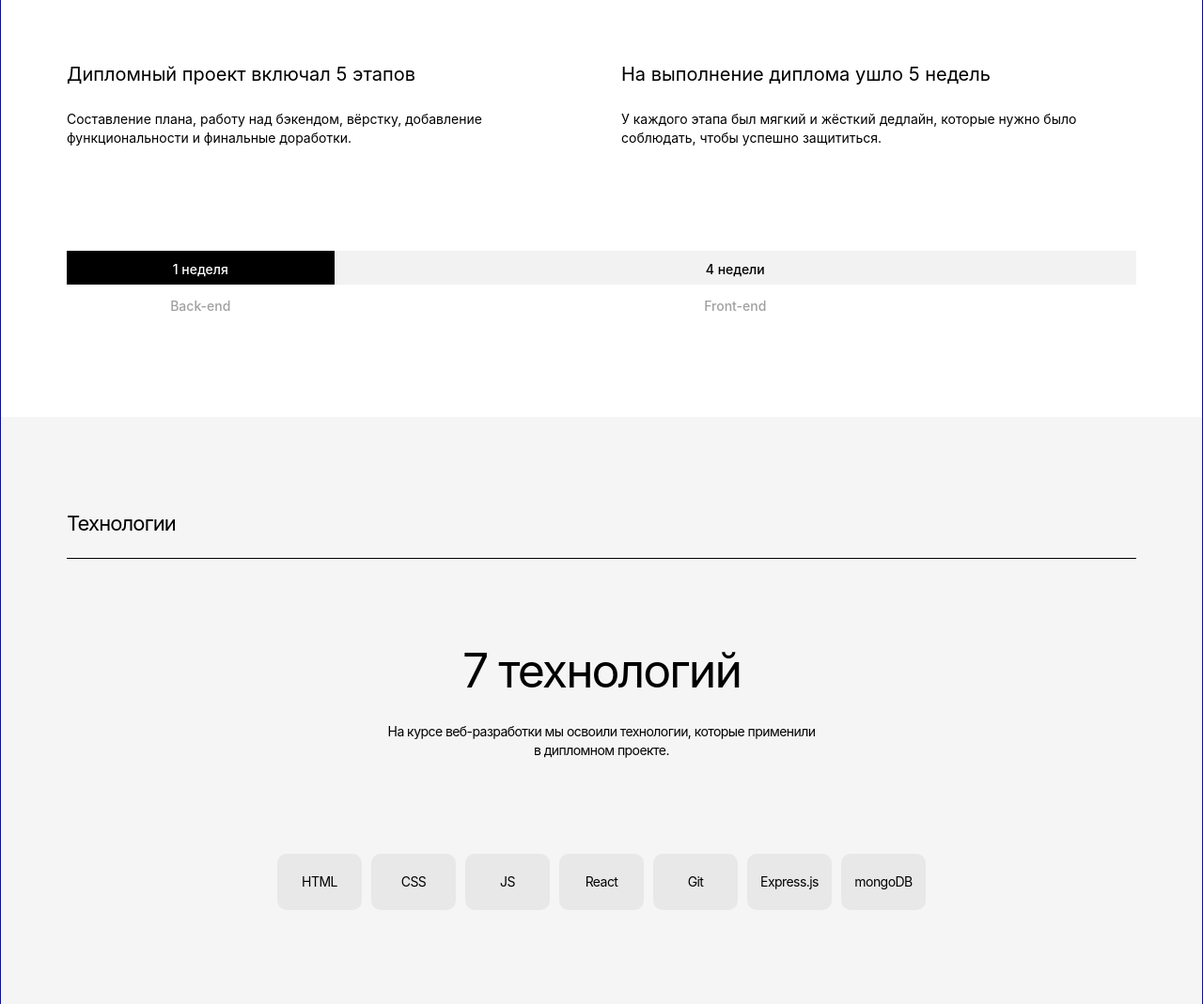
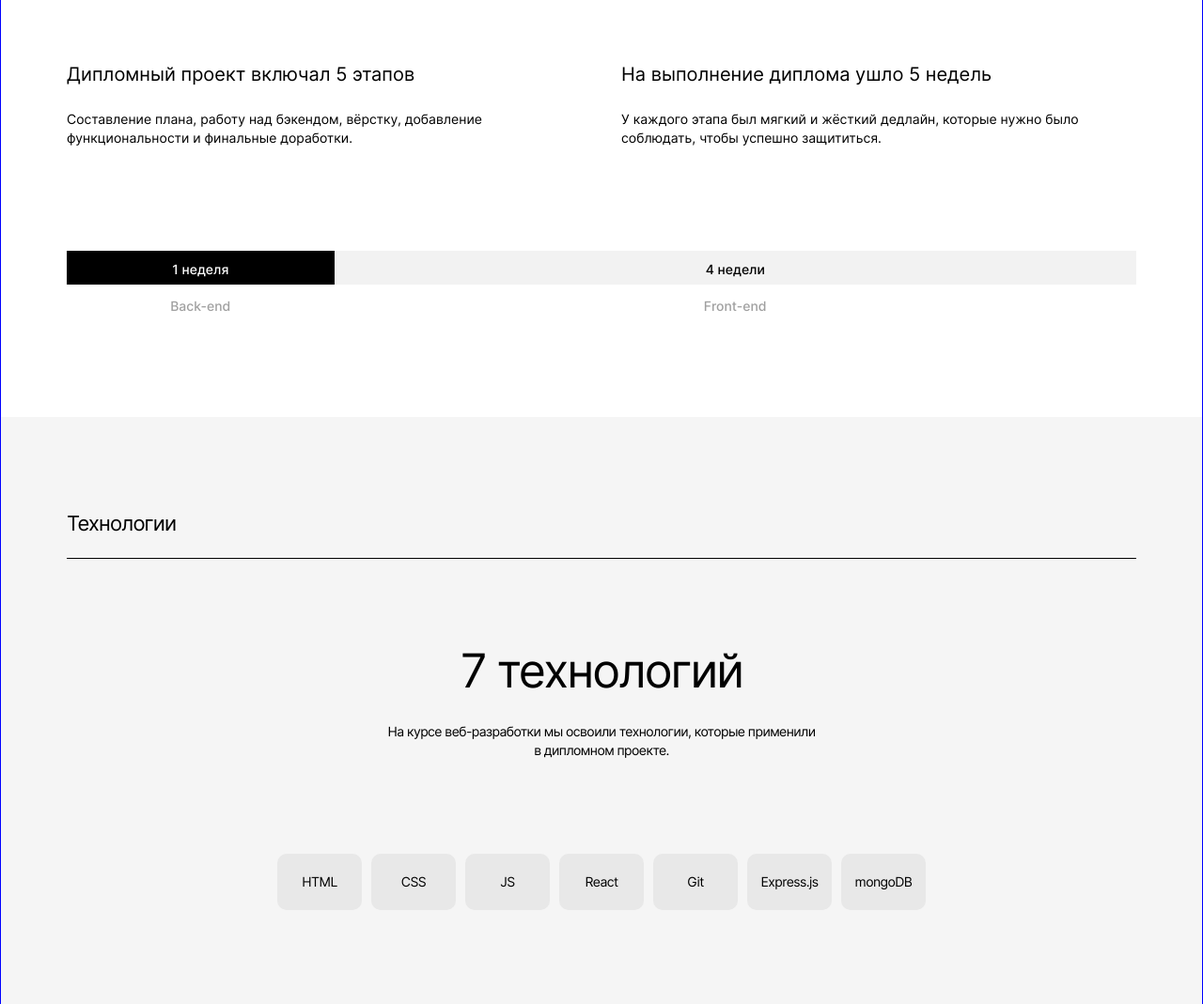
Before and after one commit to ClickEsc/movies-explorer-frontend, a React app: page / in a window 1280 px wide. Shown: the part 830-1899 px from the top of the page at 94% size. Built offline with nearby package versions, Linux system fonts and the light colour scheme.

Commit message:
Add Inter font path

```diff
--- a/src/index.css
+++ b/src/index.css
@@ -1,13 +1,2 @@
-body {
-  margin: 0;
-  font-family: -apple-system, BlinkMacSystemFont, 'Segoe UI', 'Roboto', 'Oxygen',
-    'Ubuntu', 'Cantarell', 'Fira Sans', 'Droid Sans', 'Helvetica Neue',
-    sans-serif;
-  -webkit-font-smoothing: antialiased;
-  -moz-osx-font-smoothing: grayscale;
-}
-
-code {
-  font-family: source-code-pro, Menlo, Monaco, Consolas, 'Courier New',
-    monospace;
-}
+@import url(./vendor/normalize.css);
+@import url(./vendor/fonts/Inter-Web/inter.css);
```
